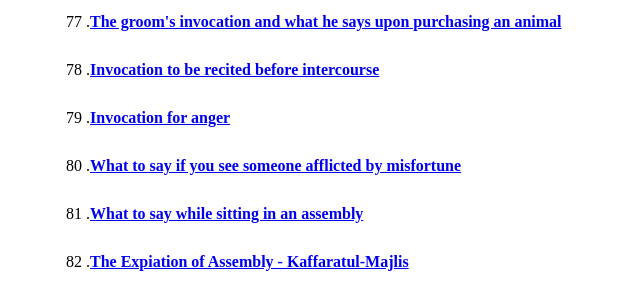
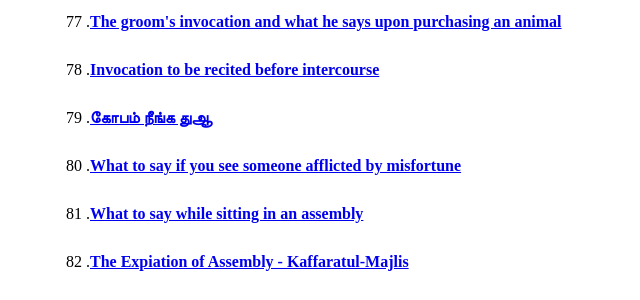
Before and after one commit to rafikttp/duaForLifeTamil, a Jekyll site: the page built from supplications/fortress/index.html, in a window 1280 px wide and 900 px high, scrolled down 3619 px. Shown: the part 151-451 px from the top of the window, without its empty margins (190-830 px from the left). Built offline with Jekyll 4.4.1, drawn with Linux system fonts in a browser that asks for light colours.

Commit message:
Update anger.md

```diff
--- a/supplications/fortress/content/anger.md
+++ b/supplications/fortress/content/anger.md
@@ -1,6 +1,6 @@
 ---
 layout: allpages
-title:  Invocation for anger
+title:  கோபம் நீங்க துஆ
 categories : [fortress]
 order : 79
 description: Invocation for anger
```
